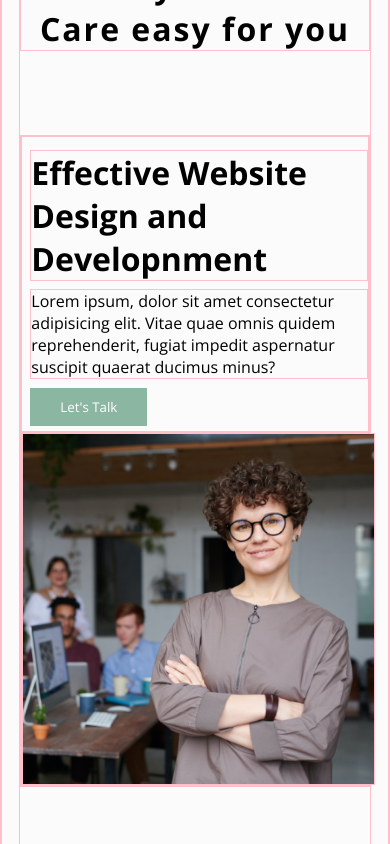
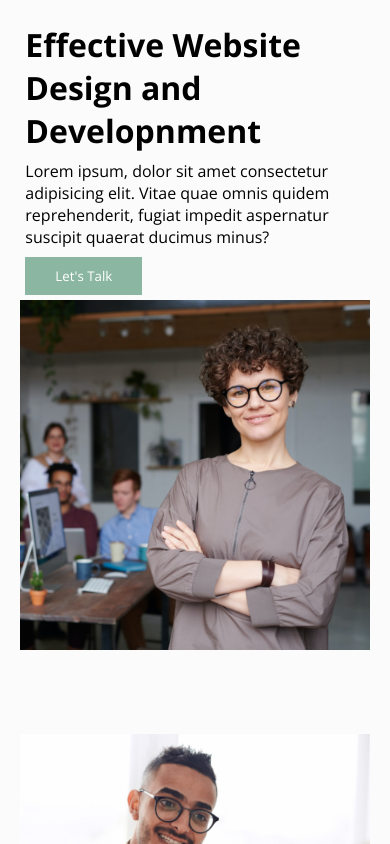
Before and after one commit to adarshchhetri9/Business-Landing-Page, a plain HTML site: page index.html in a window 390 px wide. Shown: the part 1936-2780 px from the top of the page. Drawn offline with nearby package versions, Linux system fonts and the light colour scheme.

Commit message:
border fixed

```diff
--- a/Css/style.css
+++ b/Css/style.css
@@ -220,13 +220,6 @@ button{
 
 @media only screen and (max-width: 600px) {
 
-*{
-    margin: 0px;
-    outline: 0;
-    padding: 0;
-    font-family: "Open Sans";
-    border: 0.1px solid pink ;
-}
 
 body{
     background-color: #fbfbfb;
```
